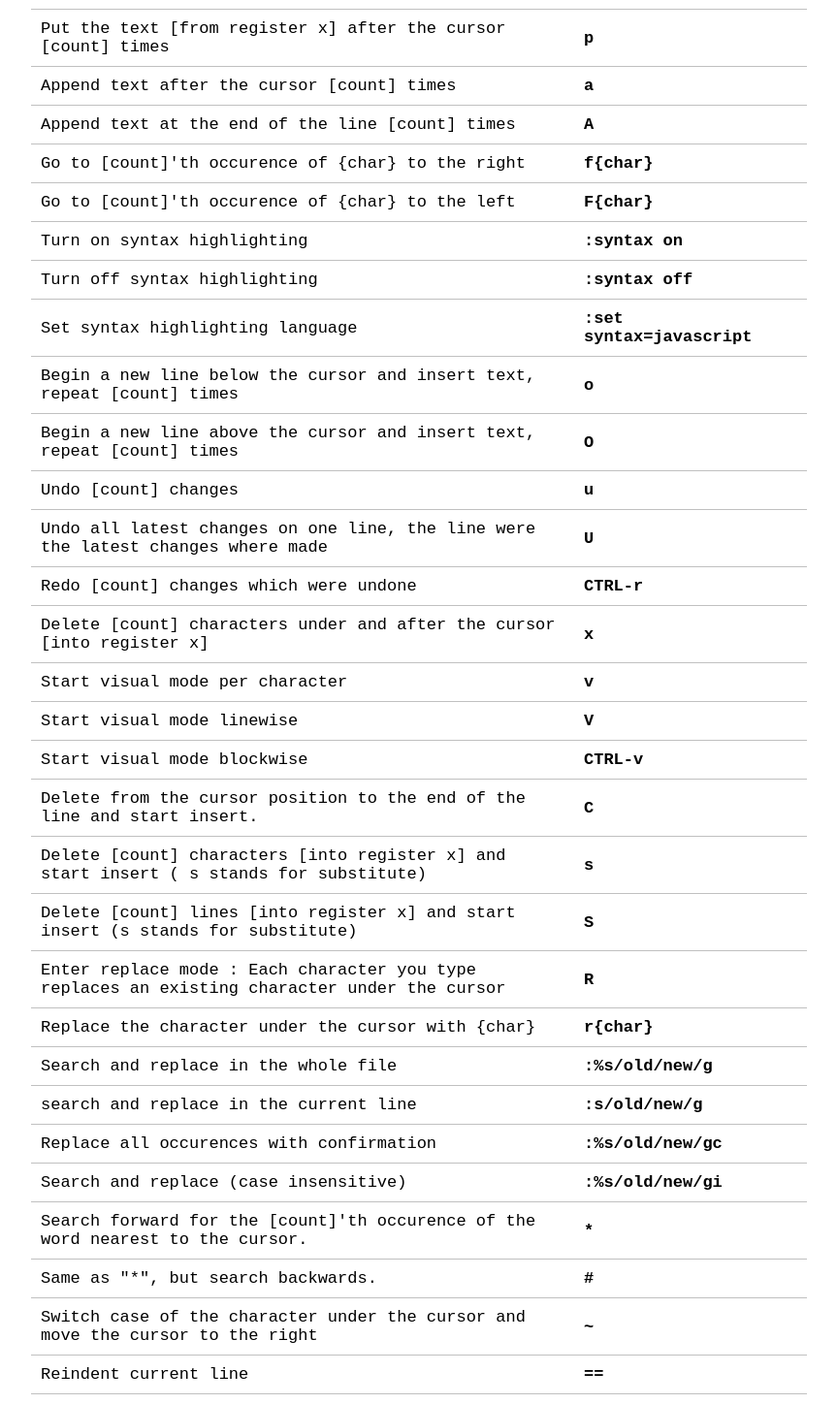
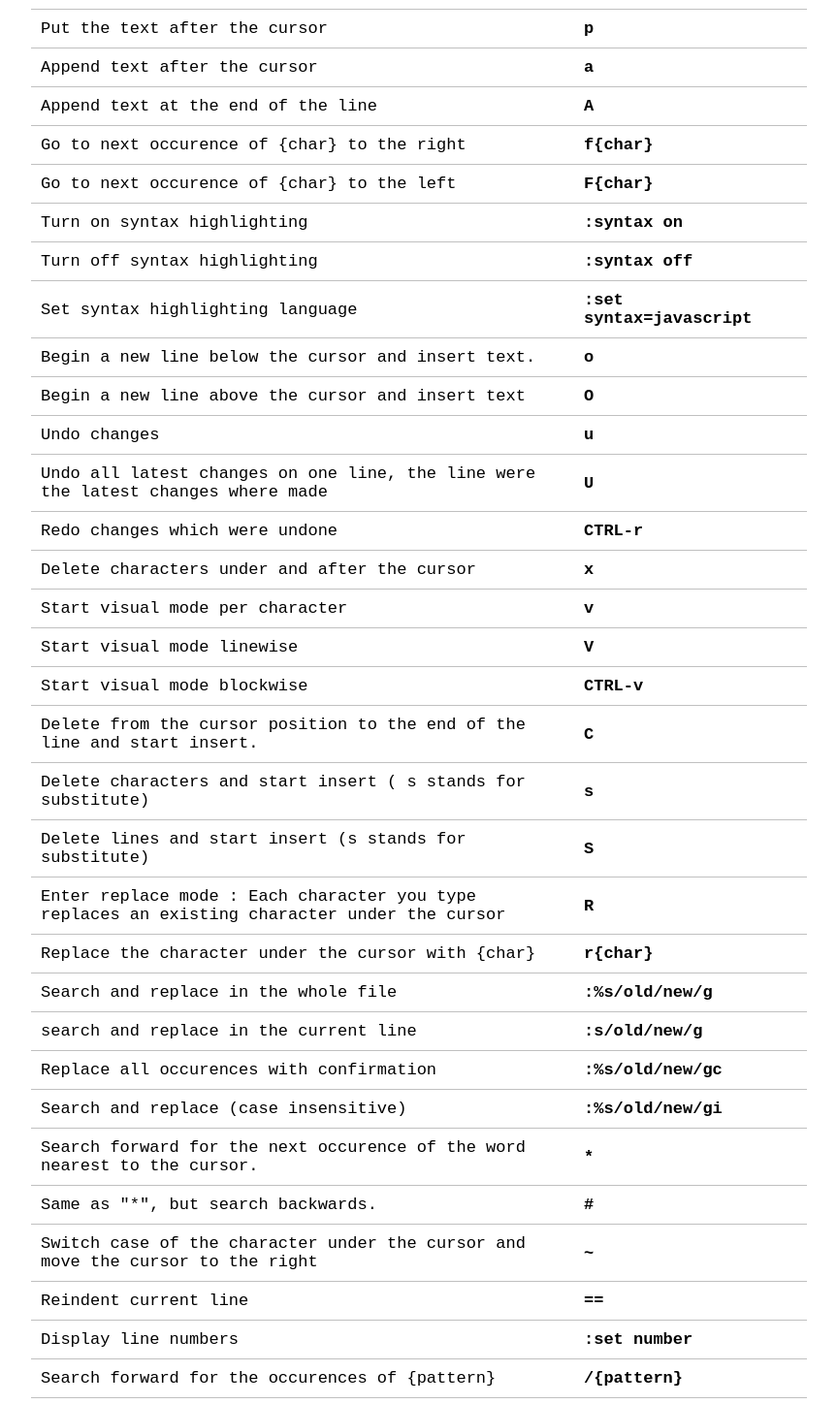
Before and after one commit to yann-yinn/vim-interactive-cheat-sheet, a React (Create React App) app: page / in a window 1280 px wide. Shown: the part 1740-3188 px from the top of the page at 97% size, without its empty margins (208-1071 px from the left). Built offline with nearby package versions, Linux system fonts and the light colour scheme.

Commit message:
remove confusing count and register x mention till we have a clear presentation about thoses concepts

```diff
--- a/src/commands.js
+++ b/src/commands.js
@@ -167,27 +167,27 @@ export default [
     keywords: "yank copy"
   },
   {
-    label: "Put the text [from register x] after the cursor [count] times",
+    label: "Put the text after the cursor",
     command: "p",
     keywords: "Put paste"
   },
   {
-    label: "Append text after the cursor [count] times",
+    label: "Append text after the cursor",
     command: "a",
     keywords: "insert append"
   },
   {
-    label: "Append text at the end of the line [count] times",
+    label: "Append text at the end of the line",
     command: "A",
     keywords: "append insert end line"
   },
   {
-    label: "Go to [count]'th occurence of {char} to the right",
+    label: "Go to next occurence of {char} to the right",
     command: "f{char}",
     keywords: "move go to character right"
   },
   {
-    label: "Go to [count]'th occurence of {char} to the left",
+    label: "Go to next occurence of {char} to the left",
     command: "F{char}",
     keywords: "move go to character left"
   },
@@ -207,19 +207,17 @@ export default [
     keywords: "syntax color language highlighting"
   },
   {
-    label:
-      "Begin a new line below the cursor and insert text, repeat [count] times",
+    label: "Begin a new line below the cursor and insert text.",
     command: "o",
     keywords: "Insert begin new line"
   },
   {
-    label:
-      "Begin a new line above the cursor and insert text, repeat [count] times",
+    label: "Begin a new line above the cursor and insert text",
     command: "O",
     keywords: "Insert begin new line"
   },
   {
-    label: "Undo [count] changes",
+    label: "Undo changes",
     command: "u",
     keywords: "undo un do un-do"
   },
@@ -230,13 +228,12 @@ export default [
     keywords: "undo"
   },
   {
-    label: "Redo [count] changes which were undone",
+    label: "Redo changes which were undone",
     command: "CTRL-r",
     keywords: "redo undo"
   },
   {
-    label:
-      "Delete [count] characters under and after the cursor [into register x]",
+    label: "Delete characters under and after the cursor",
     command: "x",
     keywords: "delete character cut"
   },
@@ -262,14 +259,12 @@ export default [
     keywords: "delete insert and line"
   },
   {
-    label:
-      "Delete [count] characters [into register x] and start insert ( s stands for substitute)",
+    label: "Delete characters and start insert ( s stands for substitute)",
     command: "s",
     keywords: "substitute delete insert"
   },
   {
-    label:
-      "Delete [count] lines [into register x] and start insert (s stands for substitute)",
+    label: "Delete lines and start insert (s stands for substitute)",
     command: "S",
     keywords: "substitute delete insert"
   },
@@ -306,7 +301,7 @@ export default [
   },
   {
     label:
-      "Search forward for the [count]'th occurence of the word nearest to the cursor.",
+      "Search forward for the next occurence of the word nearest to the cursor.",
     command: "*",
     keywords: "search find next occurence forward"
   },
@@ -332,12 +327,12 @@ export default [
     keywords: "line numbers"
   },
   {
-    label: "Search forward for the [count]'th occurence of {pattern}",
+    label: "Search forward for the occurences of {pattern}",
     command: "/{pattern}",
     keywords: "/ ? search find"
   },
   {
-    label: "Search backward for the [count]'th previous occurence of {pattern}",
+    label: "Search backward for the occurences of {pattern}",
     command: "?{patten}",
     keywords: "/ ? search find"
   },
```
